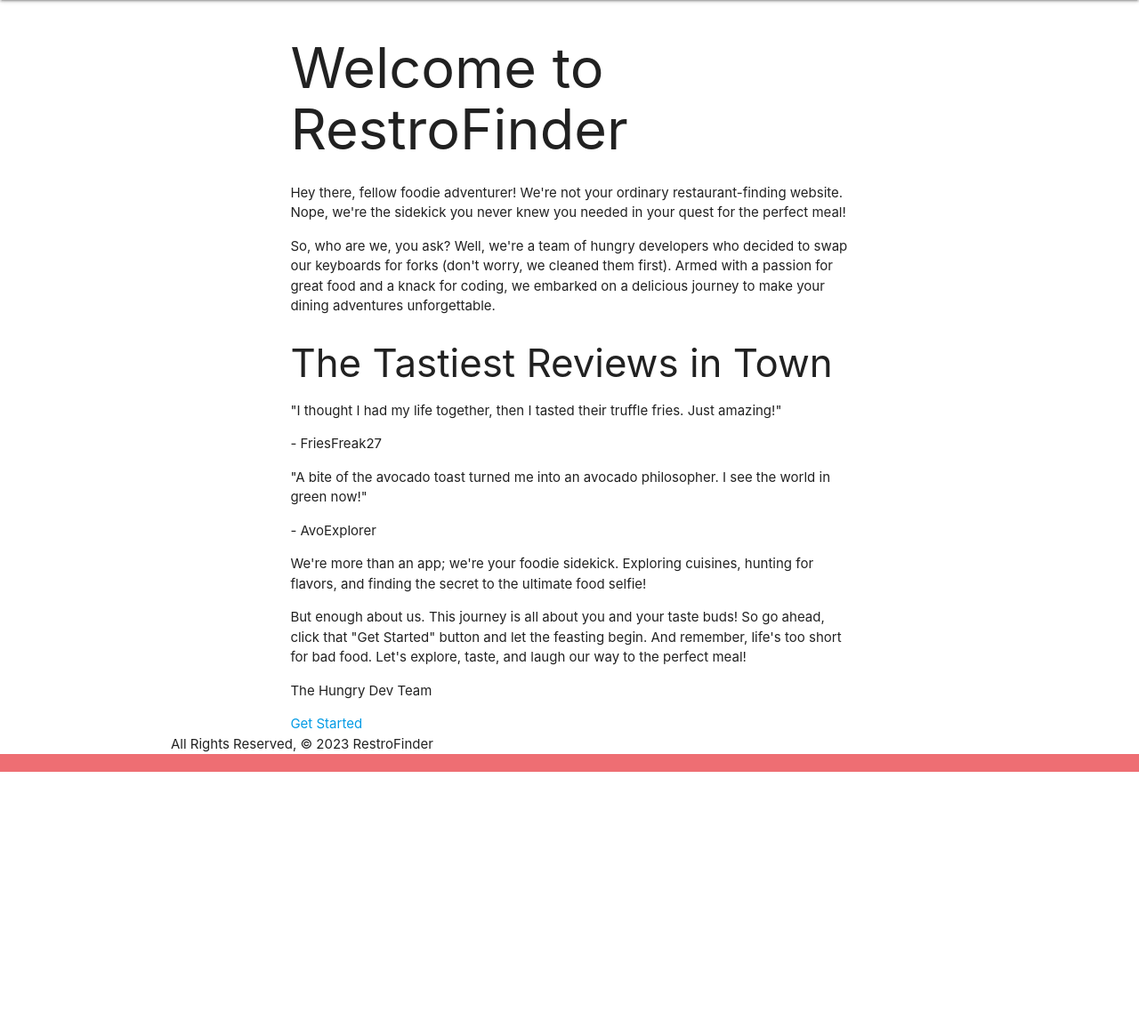
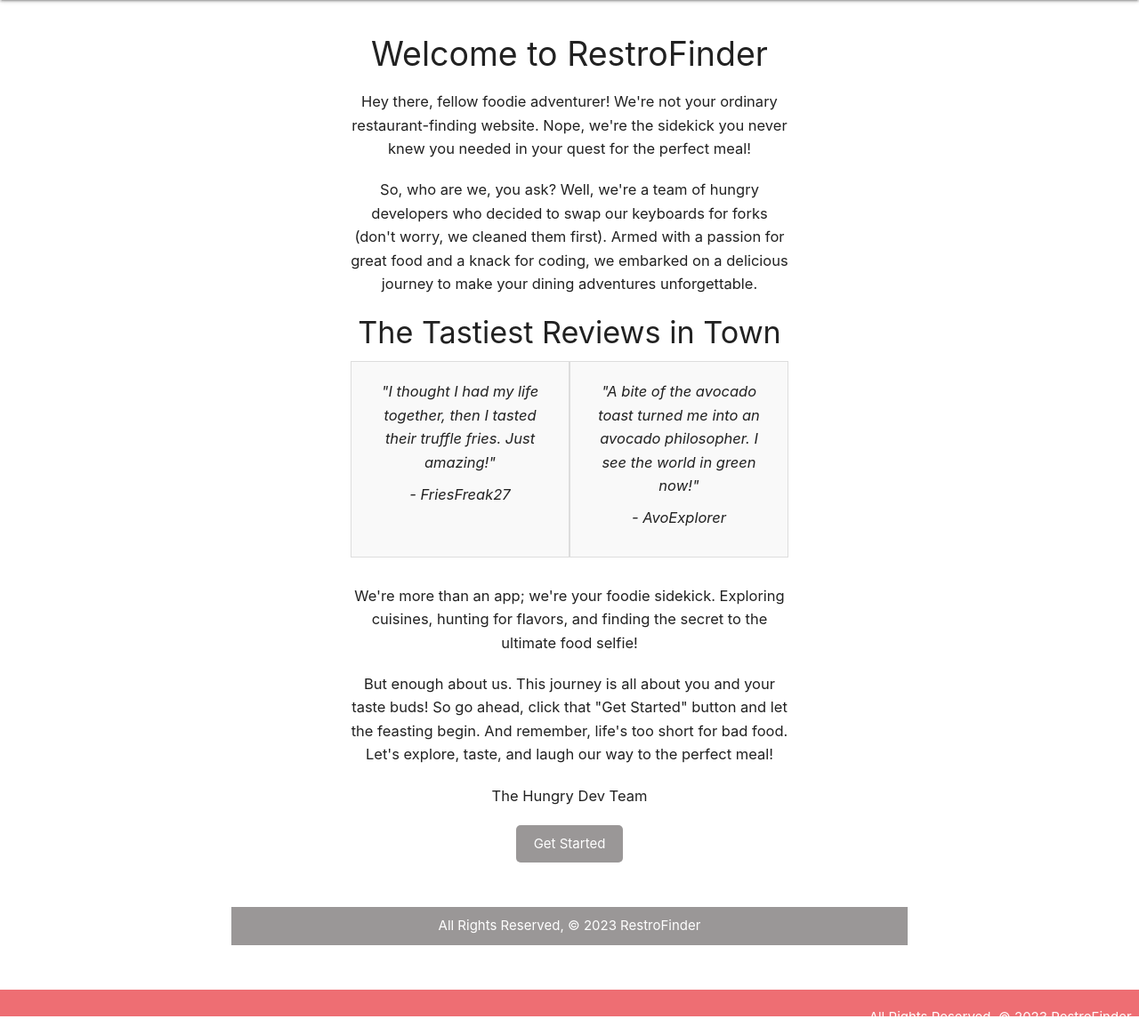
Before and after one commit to aunshpatel/restrofinder, a Django app: page / in a window 1280 px wide. Shown: the part 64-1219 px from the top of the page at 89% size. Before the commit the page ends 932 px from the top, so only its background shows below. Run offline with Django 4.2, Linux system fonts and the light colour scheme.

Commit message:
Home page CSS

```diff
--- a/main_app/static/css/style.css
+++ b/main_app/static/css/style.css
@@ -14,3 +14,74 @@
     display: flex;
     justify-content: center;
 }
+
+body, h1, h2, h3, p {
+    margin: 0;
+    padding: 0;
+}
+
+.container {
+    max-width: 800px;
+    margin: 0 auto;
+    padding: 20px;
+    text-align: center;
+}
+
+h1 {
+    font-size: 2.5rem;
+    margin-bottom: 20px;
+}
+
+p {
+    font-size: 1.1rem;
+    line-height: 1.6;
+    margin-bottom: 20px;
+}
+
+.reviews {
+    display: flex;
+    justify-content: space-between;
+    margin-bottom: 30px;
+}
+.review {
+    flex: 1;
+    padding: 20px;
+    border: 1px solid #ddd;
+    background-color: #f9f9f9;
+}
+
+.review p {
+    font-style: italic;
+    font-size: 1.1rem;
+    margin-bottom: 10px;
+}
+
+.author {
+    font-size: 0.9rem;
+}
+footer {
+    text-align: center;
+    margin-top: 30px;
+    padding: 10px 0;
+    background-color: #0a0a23;
+    color: #fff;
+}
+
+footer {
+    text-align: center;
+    margin-top: 30px;
+    padding: 10px 0;
+    background-color: #9a9797;
+    color: #fff;
+}
+
+/* Styling for the "Get Started" button */
+.button {
+    display: inline-block;
+    padding: 10px 20px;
+    background-color: #9a9797;
+    color: #fff;
+    text-decoration: none;
+    border-radius: 5px;
+    transition: background-color 0.3s ease;
+}
--- a/main_app/templates/home.html
+++ b/main_app/templates/home.html
@@ -8,14 +8,14 @@
 
     <p>So, who are we, you ask? Well, we're a team of hungry developers who decided to swap our keyboards for forks (don't worry, we cleaned them first). Armed with a passion for great food and a knack for coding, we embarked on a delicious journey to make your dining adventures unforgettable.</p>
 
-    <h3>The Tastiest Reviews in Town</h3>
+    <h4>The Tastiest Reviews in Town</h4>
     <div class="reviews">
         <div class="review">
-            <p>"I thought I had my life together, then I tasted their <span class="highlight">truffle fries</span>. Just amazing!"</p>
+            <p>"I thought I had my life together, then I tasted their truffle fries. Just amazing!"</p>
             <p class="author">- FriesFreak27</p>
         </div>
         <div class="review">
-            <p>"A bite of the <span class="highlight">avocado toast</span> turned me into an avocado philosopher. I see the world in green now!"</p>
+            <p>"A bite of the avocado toast turned me into an avocado philosopher. I see the world in green now!"</p>
             <p class="author">- AvoExplorer</p>
         </div>
     </div>
@@ -26,7 +26,8 @@
 
     <p class="signature">The Hungry Dev Team</p>
 
-    <a href="{% url 'index' %}" class="button">Get Started</a>
+    <a href="{% url 'index' %}" class="button center">Get Started</a>
+
 
 </div>
 <footer>All Rights Reserved, &copy; 2023 RestroFinder</footer>
```
